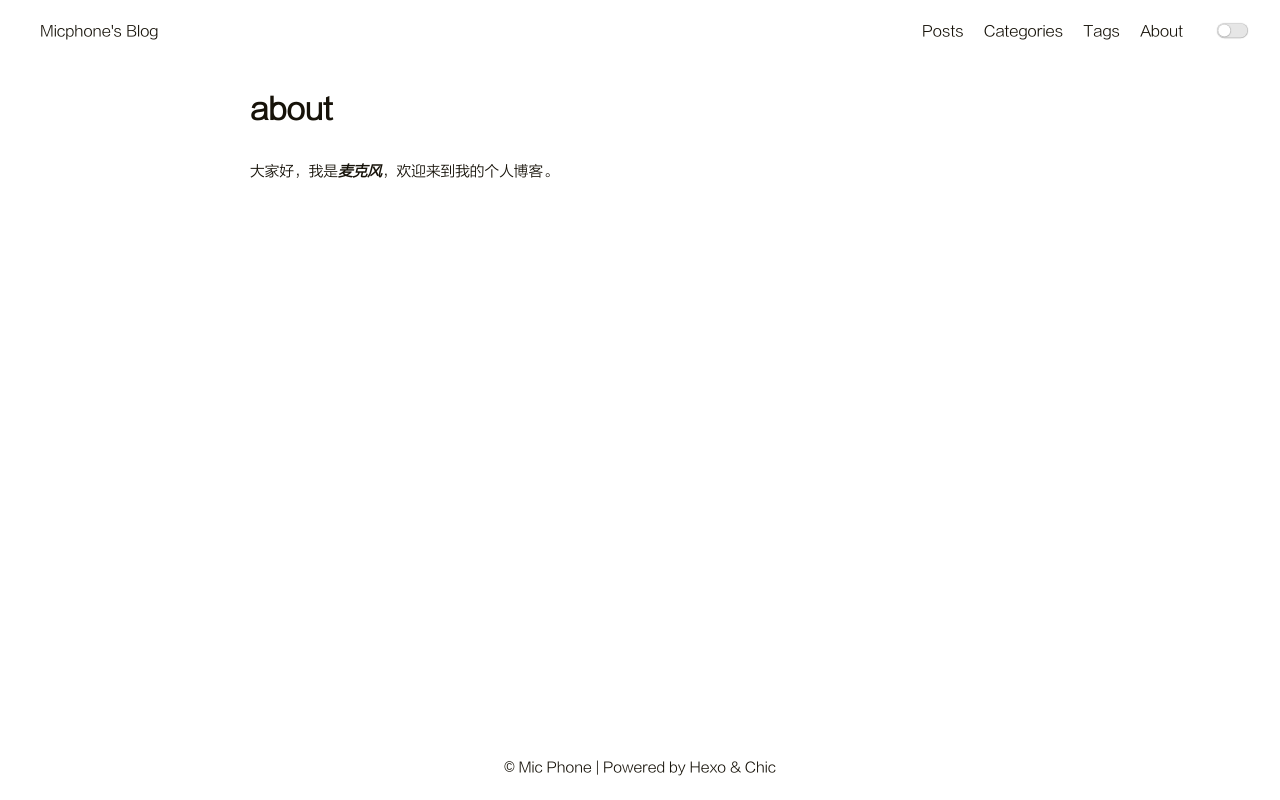
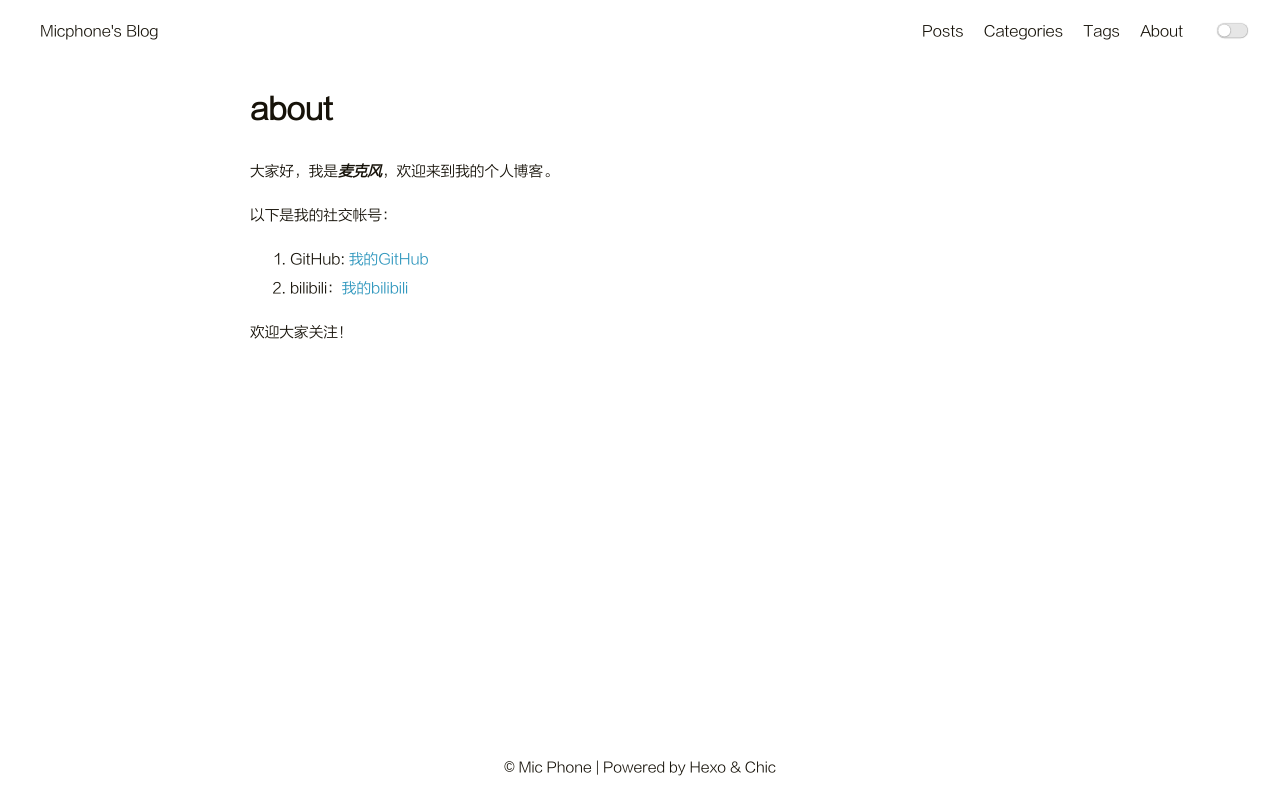
Before and after one commit to liumingxin2233/micphone.github.io, a plain HTML site: page about/index.html in a window 1280 px wide. Drawn offline with Linux system fonts and the light colour scheme.

Commit message:
Site updated: 2024-05-14 15:57:38

```diff
--- a/about/index.html
+++ b/about/index.html
@@ -131,6 +131,12 @@
 
         <section class="post-content">
             <p>大家好，我是<em><strong>麦克风</strong></em>，欢迎来到我的个人博客。</p>
+<p>以下是我的社交帐号：</p>
+<ol>
+<li>GitHub: <a target="_blank" rel="noopener" href="https://www.github.com/micphone">我的GitHub</a></li>
+<li>bilibili：<a target="_blank" rel="noopener" href="https://space.bilibili.com/40693170">我的bilibili</a></li>
+</ol>
+<p>欢迎大家关注！</p>
 
         </section>
     </article>
```
